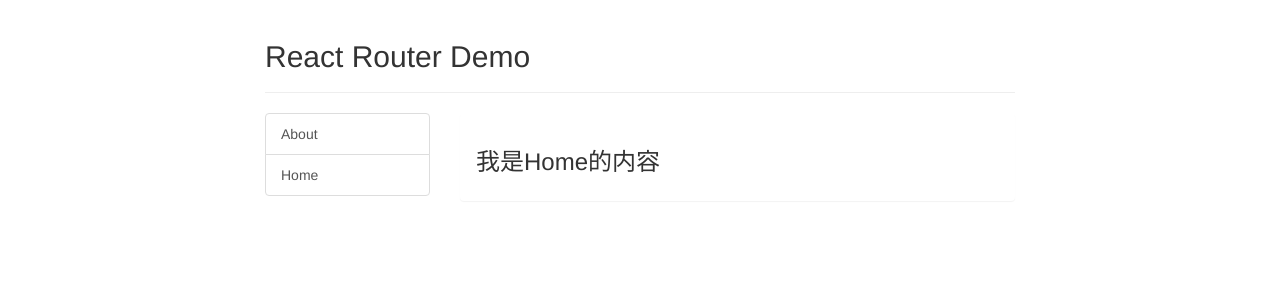
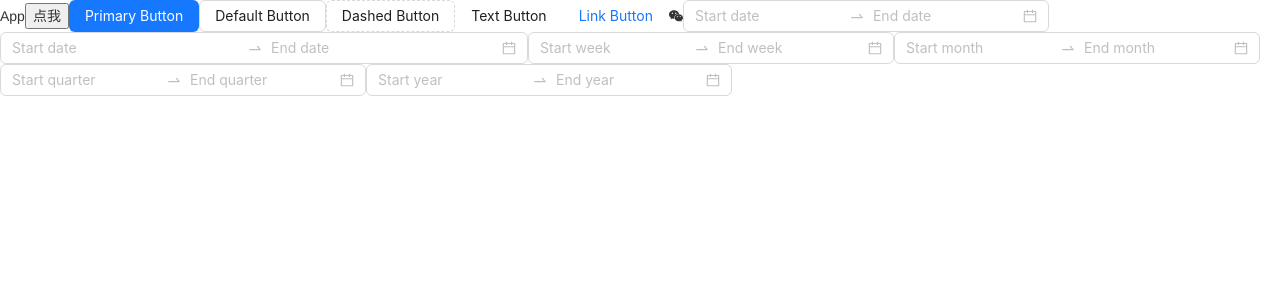
Before and after one commit to LunaChouchou/react_staging, a React (Create React App) app: page /home in a window 1280 px wide. Shown: the top 300 px of the page. Built offline with nearby package versions, Linux system fonts and the light colour scheme.

Commit message:
src差分確認用_22_src_antd组件库的使用

```diff
--- a/src/App.jsx
+++ b/src/App.jsx
@@ -1,36 +1,26 @@
 import React, { Component } from 'react'
-import {Link,Route} from 'react-router-dom'
-import Home from './components/Home'
-import About from './components/About'
+import { Button,DatePicker } from 'antd'
+import { WechatOutlined } from '@ant-design/icons'
+const { RangePicker } = DatePicker
 
 export default class App extends Component {
-    render() {
-        return (
-            <div className="container">
-                <div className="row">
-                    <div className="col-xs-offset-2 col-xs-8">
-                        <div className="page-header"><h2>React Router Demo</h2></div>
-                    </div>
-                </div>
-                <div className="row">
-                    <div className="col-xs-2 col-xs-offset-2">
-                        <div className="list-group">
-                            {/* <a className="list-group-item" href="./about.html">About</a>
-                            <a className="list-group-item active" href="./home.html">Home</a> */}
-                                <Link className="list-group-item" to="/about">About</Link>
-                                <Link className="list-group-item" to="/home">Home</Link>
-                        </div>
-                    </div>
-                    <div className="col-xs-6">
-                        <div className="panel">
-                            <div className="panel-body">
-                                <Route path="/about" component={About}/>
-                                <Route path="/home" component={Home}/>
-                            </div>
-                        </div>
-                    </div>
-                </div>
-            </div>
-        )
-    }
+  render() {
+    return (
+      <div>App
+        <button>点我</button>
+        <Button type="primary">Primary Button</Button>
+        <Button>Default Button</Button>
+        <Button type="dashed">Dashed Button</Button>
+        <Button type="text">Text Button</Button>
+        <Button type="link">Link Button</Button>
+        <WechatOutlined />
+        <RangePicker />
+        <RangePicker showTime />
+        <RangePicker picker="week" />
+        <RangePicker picker="month" />
+        <RangePicker picker="quarter" />
+        <RangePicker picker="year" />
+      </div>
+    )
+  }
 }
--- a/src/components/About/index.jsx
+++ /dev/null
@@ -1,9 +0,0 @@
-import React, { Component } from 'react'
-
-export default class About extends Component {
-  render() {
-    return (
-      <h3>我是About的内容</h3>
-    )
-  }
-}
--- a/src/components/Home/index.jsx
+++ /dev/null
@@ -1,9 +0,0 @@
-import React, { Component } from 'react'
-
-export default class Home extends Component {
-  render() {
-    return (
-      <h3>我是Home的内容</h3>
-    )
-  }
-}
--- a/src/index.js
+++ b/src/index.js
@@ -1,11 +1,7 @@
 import React from 'react'
 import { createRoot } from 'react-dom/client'
-import { BrowserRouter } from 'react-router-dom'
-// HashRouter也可
 import App from './App'
 
 createRoot(document.getElementById('root')).render(
-    <BrowserRouter>
         <App />
-    </BrowserRouter>
 )
```
